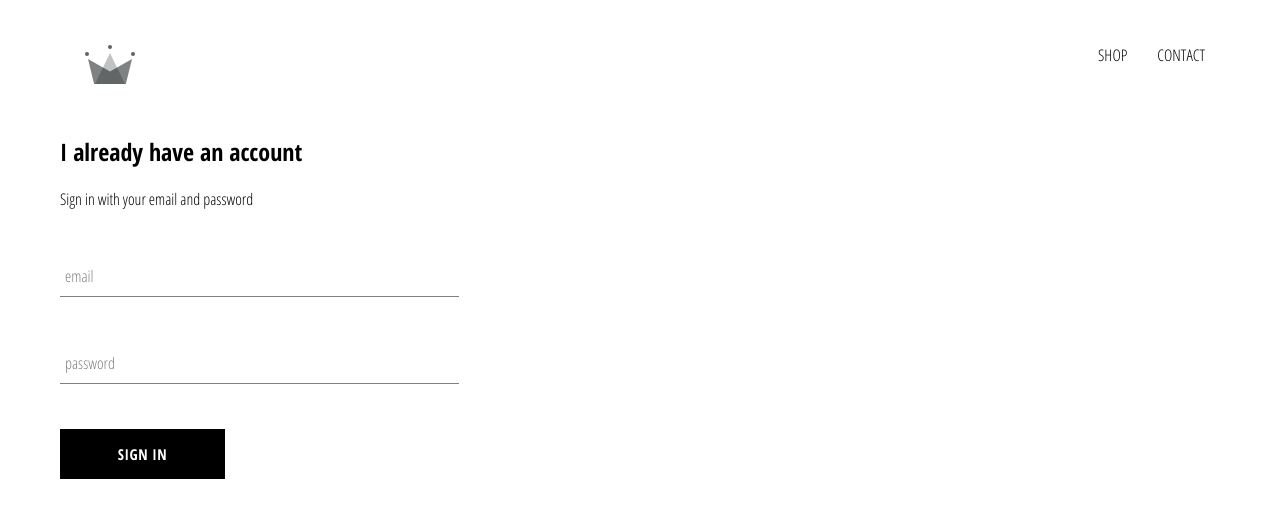
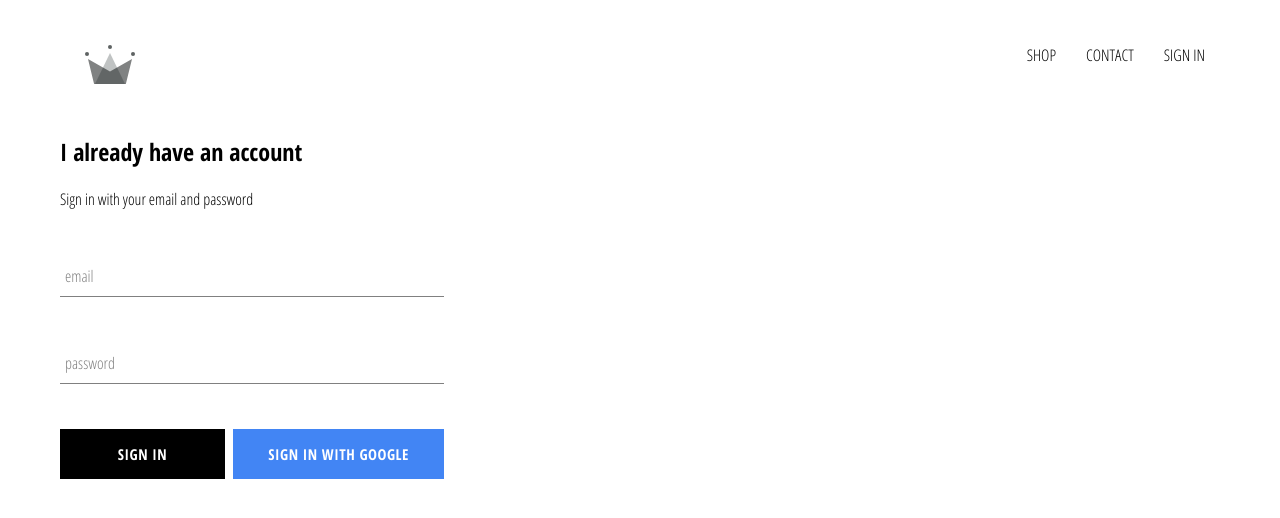
Before and after one commit to Egolpe/e_commerce, a React (Create React App) app: page /signin in a window 1280 px wide. Shown: the top 518 px of the page. Built offline with nearby package versions, Linux system fonts and the light colour scheme; no server answers.

Commit message:
integrated firebase, created sign in page and sign in with google

```diff
--- a/package.json
+++ b/package.json
@@ -6,6 +6,7 @@
     "@testing-library/jest-dom": "^5.11.6",
     "@testing-library/react": "^11.2.2",
     "@testing-library/user-event": "^12.2.2",
+    "firebase": "^8.1.2",
     "node-sass": "^4.14.1",
     "react": "^17.0.1",
     "react-dom": "^17.0.1",
--- a/src/App.css
+++ b/src/App.css
@@ -7,3 +7,7 @@
     text-decoration: none;
     color: black;
 }
+
+* {
+    box-sizing: border-box;
+}
--- a/src/App.js
+++ b/src/App.js
@@ -7,6 +7,7 @@
 import ShopPage from './pages/shop/shop.component.jsx';
 import SignInAndSignUpPage from './pages/sign-in-and-sign-up/sign-in-and-sign-up.component.jsx';
 import Header from './components/header/header.component.jsx';
+import { auth } from './firebase/firebase.utils.js';
 
 const HatsPage = () => (
   <div>
@@ -15,10 +16,33 @@
 
 );
 
-function App() {
+class App extends React.Component {
+  constructor(){
+    super();
+
+    this.state = {
+      currentUser: null
+    }
+  }
+
+  unsubscribeFromAuth = null;
+
+  componentDidMount(){
+    this.unsubscribeFromAuth = auth.onAuthStateChanged(user => {
+      this.setState({ currentUser: user });
+
+      console.log(user);
+    })
+  }
+
+  componentWillUnmount() {
+    this.unsubscribeFromAuth();
+  }
+
+  render() {
     return (
       <div >
-      <Header />
+        <Header  currentUser={this.state.currentUser}/>
         <Switch>
           <Route exact path='/' component={HomePage} />
           <Route path='/shop' component={ShopPage} />
@@ -27,5 +51,6 @@
       </div>
    );
   }
+}
 
 export default App;
--- a/src/components/custom-button/custom-button.component.jsx
+++ b/src/components/custom-button/custom-button.component.jsx
@@ -2,8 +2,9 @@
 
 import './custom-button.styles.scss';
 
-const CustomButton = ({ children, ...otherProps}) => (
-    <button className="custom-button" {...otherProps}>
+const CustomButton = ({ children, isGoogleSignIn, ...otherProps}) => (
+    <button className={`${isGoogleSignIn ? 'google-sign-in' : ''} custom-button`}
+    {...otherProps}>
         {children}
     </button>
 )
--- a/src/components/custom-button/custom-button.styles.scss
+++ b/src/components/custom-button/custom-button.styles.scss
@@ -19,4 +19,12 @@
       color: black;
       border: 1px solid black;
     }
+    &.google-sign-in {
+        background-color: #4285f4;
+        color: white;
+    }
+    &:hover {
+        background-color: #357ae8;
+        border: none;
+    }
   }
--- a/src/components/header/header.component.jsx
+++ b/src/components/header/header.component.jsx
@@ -1,11 +1,13 @@
 import React from 'react';
 import { Link } from 'react-router-dom';
+
+import { auth } from '../../firebase/firebase.utils';
 
 import { ReactComponent as Logo } from '../assets/crown.svg';
 
 import './header.styles.scss';
 
-const Header = () => (
+const Header = ({ currentUser }) => (
     <div className="header">
         <Link className="logo-container" to="/">
             <Logo className="logo" />
@@ -13,6 +15,12 @@
         <div className="options">
             <Link className="option" to='/shop'>SHOP</Link>
             <Link className="option" to='/contact'>CONTACT</Link>
+            {
+                currentUser ?
+                <div className="option" onClick={() => auth.signOut()}>SIGN OUT</div>
+                :
+                <Link className="option" to="/signin">SIGN IN</Link>
+            }
         </div>
     </div>
 )
--- a/src/components/header/header.styles.scss
+++ b/src/components/header/header.styles.scss
@@ -20,6 +20,7 @@
 
       .option {
         padding: 10px 15px;
+        cursor: pointer;
       }
     }
   }
--- a/src/components/sign-in/sign-in.component.jsx
+++ b/src/components/sign-in/sign-in.component.jsx
@@ -2,6 +2,8 @@
 
 import FormInput from '../form-input/form-input.component';
 import CustomButton from '../custom-button/custom-button.component';
+
+import { signInWithGoogle } from '../../firebase/firebase.utils.js';
 
 import './sign-in.styles.scss';
 
@@ -52,8 +54,10 @@
                         label="password"
                         required
                         />
-
+                    <div className='buttons'>
                     <CustomButton type="submit"> Sign In</CustomButton>
+                    <CustomButton onClick={signInWithGoogle} isGoogleSignIn > Sign In with Google </CustomButton>
+                    </div>
                 </form>
            </div>
        )
--- a/src/components/sign-in/sign-in.styles.scss
+++ b/src/components/sign-in/sign-in.styles.scss
@@ -6,4 +6,8 @@
     .title{
         margin: 10px 0;
     }
+    .buttons {
+        display: flex;
+        justify-content: space-between;
+    }
 }
--- /dev/null
+++ b/src/firebase/firebase.utils.js
@@ -0,0 +1,24 @@
+import firebase from 'firebase/app';
+import 'firebase/firestore';
+import 'firebase/auth';
+
+const config = {
+    apiKey: "AIzaSyBIc91gYyYRIe-_czEg94DslOOJvCaNQY0",
+    authDomain: "tienda-prueba-33a3c.firebaseapp.com",
+    projectId: "tienda-prueba-33a3c",
+    storageBucket: "tienda-prueba-33a3c.appspot.com",
+    messagingSenderId: "352348311224",
+    appId: "1:352348311224:web:2514e2fb8ea818bc746e4d",
+    measurementId: "G-48ZF77VXPW"
+}
+
+firebase.initializeApp(config);
+
+export const auth = firebase.auth();
+export const firestore = firebase.firestore();
+
+const provider = new firebase.auth.GoogleAuthProvider();
+provider.setCustomParameters({ prompt: 'select_account'});
+export const signInWithGoogle = () => auth.signInWithPopup(provider);
+
+export default firebase;
```
Also changed, not shown: 2 other files (tests, documents, lock files or other folders). Lines whose indentation alone changed are shown as unchanged.
